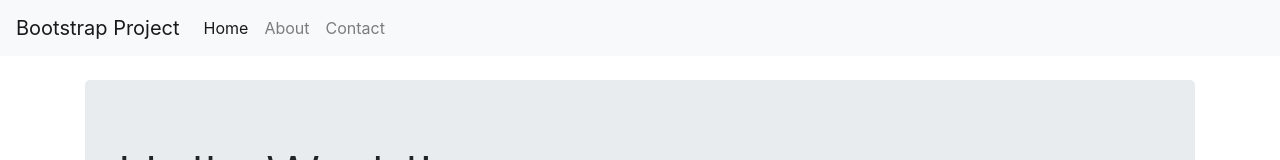
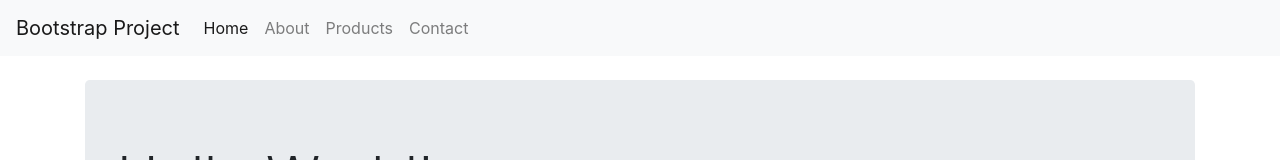
Before and after one commit to Alireza-Mak/GitHub-Demo, a plain HTML site: page index.html in a window 1280 px wide. Shown: the top 160 px of the page. Drawn offline with nearby package versions, Linux system fonts and the light colour scheme.

Commit message:
add products list to the website

```diff
--- a/index.html
+++ b/index.html
@@ -20,6 +20,9 @@
             </li>
             <li class="nav-item">
                 <a class="nav-link" href="#">About</a>
+            </li>
+            <li class="nav-item">
+                <a class="nav-link" href="#">Products</a>
             </li>
             <li class="nav-item">
                 <a class="nav-link" href="#">Contact</a>
```
